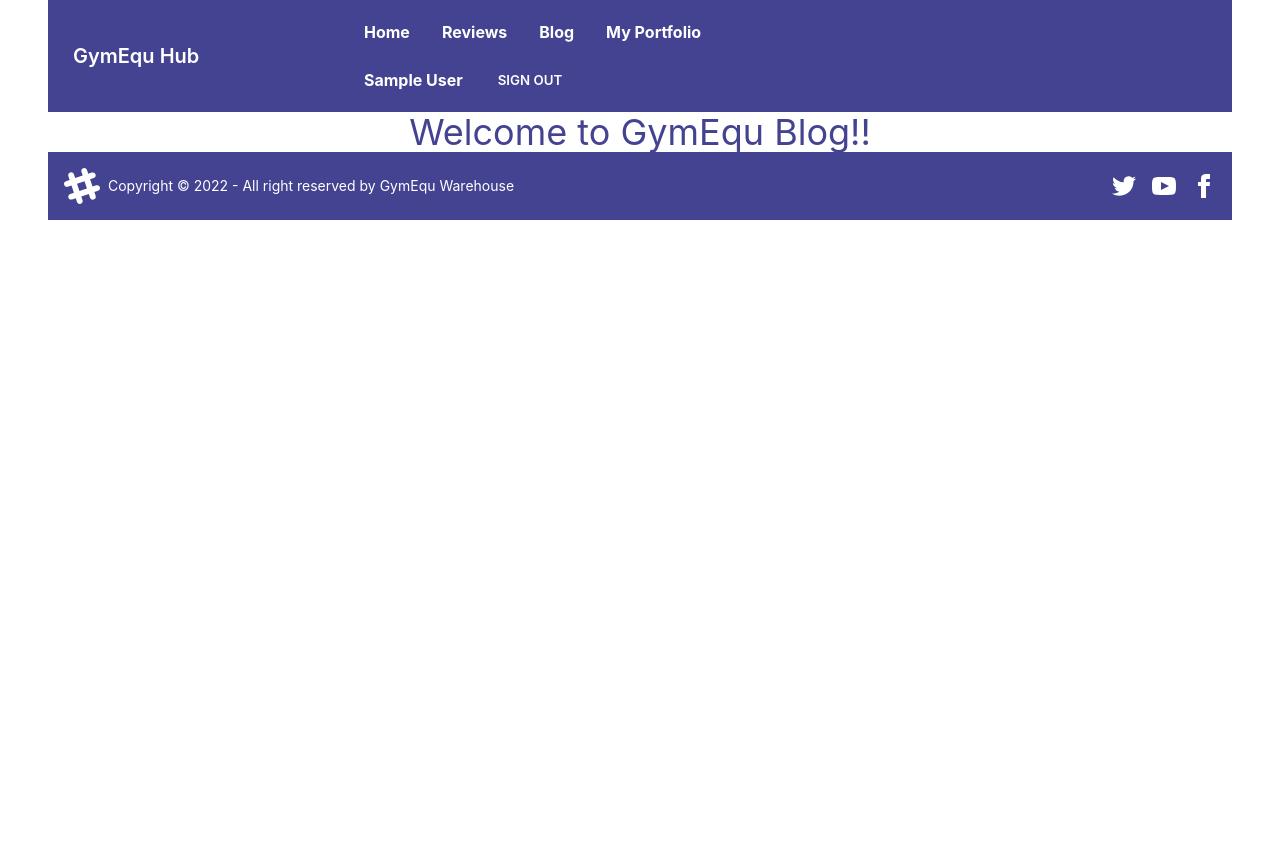
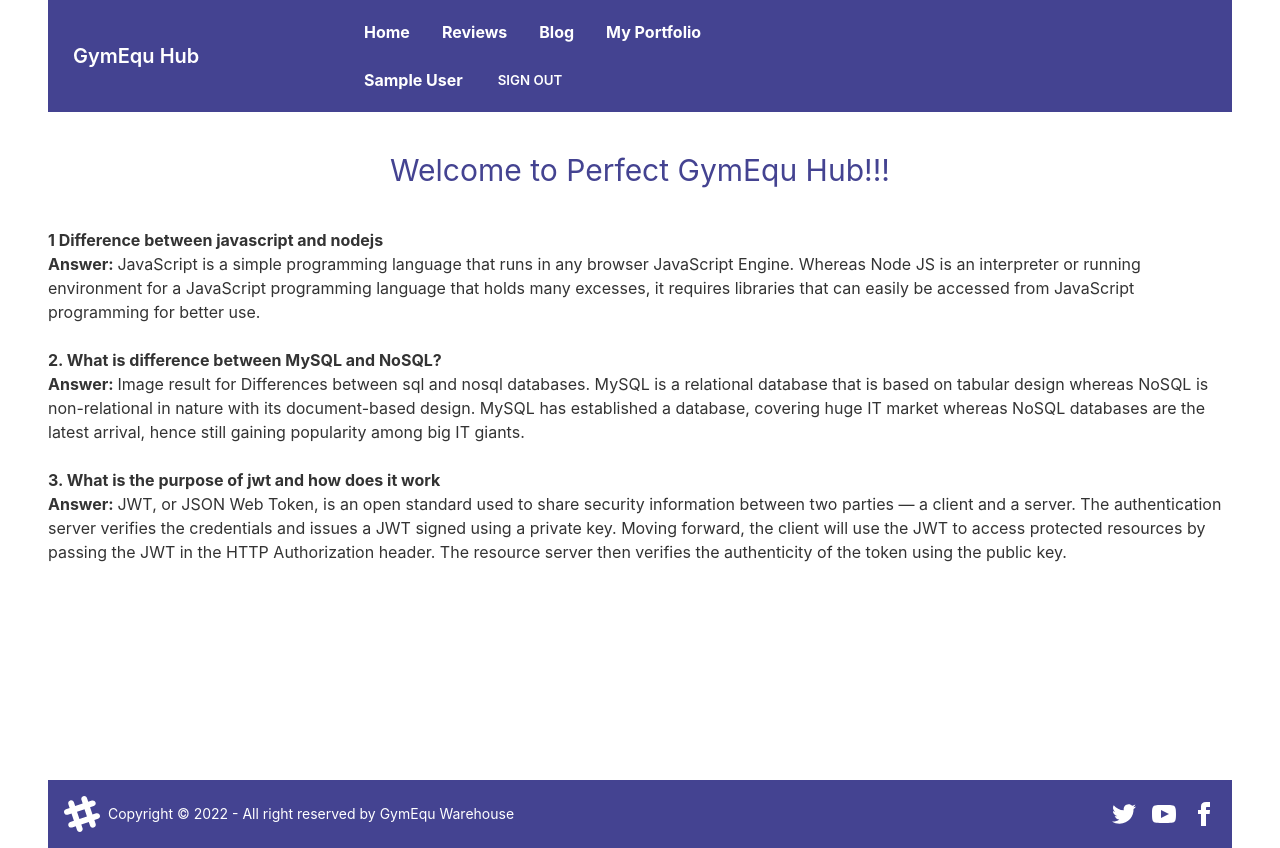
Before and after one commit to MAHossain1/gym-equ-warehouse, a React (Create React App) app: page /blog in a window 1280 px wide. Before the commit the page ends 800 px from the top, so only its background shows below. Built offline with nearby package versions, Linux system fonts and the light colour scheme; no server answers; sample sign-in values are in the browser's storage.

Commit message:
blog added

```diff
--- a/src/pages/Blog/Blog.js
+++ b/src/pages/Blog/Blog.js
@@ -2,10 +2,54 @@ import React from "react";
 
 const Blog = () => {
   return (
-    <div>
-      <h2 className="text-center text-4xl text-primary">
-        Welcome to GymEqu Blog!!
+    <div className="mb-48">
+      <h1 className="text-primary my-10 text-3xl text-center ">
+        Welcome to Perfect GymEqu Hub!!!
+      </h1>
+      <h2 className="text-x font-bold">
+        1 Difference between javascript and nodejs
       </h2>
+      <p>
+        {" "}
+        <b>Answer: </b>
+        JavaScript is a simple programming language that runs in any browser
+        JavaScript Engine. Whereas Node JS is an interpreter or running
+        environment for a JavaScript programming language that holds many
+        excesses, it requires libraries that can easily be accessed from
+        JavaScript programming for better use.
+      </p>
+      <br />
+
+      <h2 className="text-x font-bold">
+        2. What is difference between MySQL and NoSQL?
+      </h2>
+      <p>
+        {" "}
+        <b>Answer: </b>
+        Image result for Differences between sql and nosql databases. MySQL is a
+        relational database that is based on tabular design whereas NoSQL is
+        non-relational in nature with its document-based design. MySQL has
+        established a database, covering huge IT market whereas NoSQL databases
+        are the latest arrival, hence still gaining popularity among big IT
+        giants.
+      </p>
+      <br />
+
+      <h2 className="text-x font-bold">
+        3. What is the purpose of jwt and how does it work
+      </h2>
+      <p>
+        {" "}
+        <b>Answer: </b>
+        JWT, or JSON Web Token, is an open standard used to share security
+        information between two parties — a client and a server. The
+        authentication server verifies the credentials and issues a JWT signed
+        using a private key. Moving forward, the client will use the JWT to
+        access protected resources by passing the JWT in the HTTP Authorization
+        header. The resource server then verifies the authenticity of the token
+        using the public key.
+      </p>
+      <br />
     </div>
   );
 };
--- a/src/pages/Home/ProceedUpdate.js
+++ b/src/pages/Home/ProceedUpdate.js
@@ -1,10 +1,11 @@
-import React from "react";
+import React, { useState } from "react";
 import { Link, useParams } from "react-router-dom";
 import useToolDetail from "../hooks/useToolDetail";
 
 const ProceedUpdate = () => {
   const { toolId } = useParams();
   const [tool] = useToolDetail(toolId);
+  const [delevered, setDelevered] = useState(tool.quantity);
   return (
     <div className="text-center mt-20">
       <h2 className="text-5xl text-primary mb-10">
--- a/src/pages/Update/Update.js
+++ b/src/pages/Update/Update.js
@@ -1,11 +1,21 @@
-import React from "react";
+import React, { useState } from "react";
 import { useParams } from "react-router-dom";
 import useToolDetail from "../hooks/useToolDetail";
 
 const Update = () => {
   const { toolId } = useParams();
   const [tool] = useToolDetail(toolId);
+
+  const [delevered, setDelevered] = useState();
+
+  const handleDelever = () => {
+    const perviousQty = tool.quantity;
+    setDelevered(perviousQty - 1);
+  };
+  console.log(delevered);
+
   return (
+    <div className="grid grid-cols-1 md:grid-cols-2 lg:grid-cols-2 gap-5">
       <div className="card lg:max-w-lg  bg-base-100 shadow-xl">
         <div className="card-body">
           <h2 className="text-center text-3xl font-bold text-primary">
@@ -20,6 +30,24 @@ const Update = () => {
           <img src={tool?.image} alt="" />
         </figure>
       </div>
+      <div className="card lg:max-w-lg  bg-base-100 shadow-xl pl-10">
+        <p className="py-4">
+          <b>Available Quantity:</b> {delevered}
+        </p>
+        <p className="py-4">
+          <b>Price:</b> ${tool?.price}
+        </p>
+        <p className="py-4">
+          <b>Supplier:</b> {tool?.Supplier}
+        </p>
+        <button
+          onClick={handleDelever}
+          className="btn btn-primary text-white font-bold bg-gradient-to-r from-secondary to-primary mr-10"
+        >
+          DELIVERED
+        </button>
+      </div>
+    </div>
   );
 };
 
```
Lines whose indentation alone changed are shown as unchanged.
